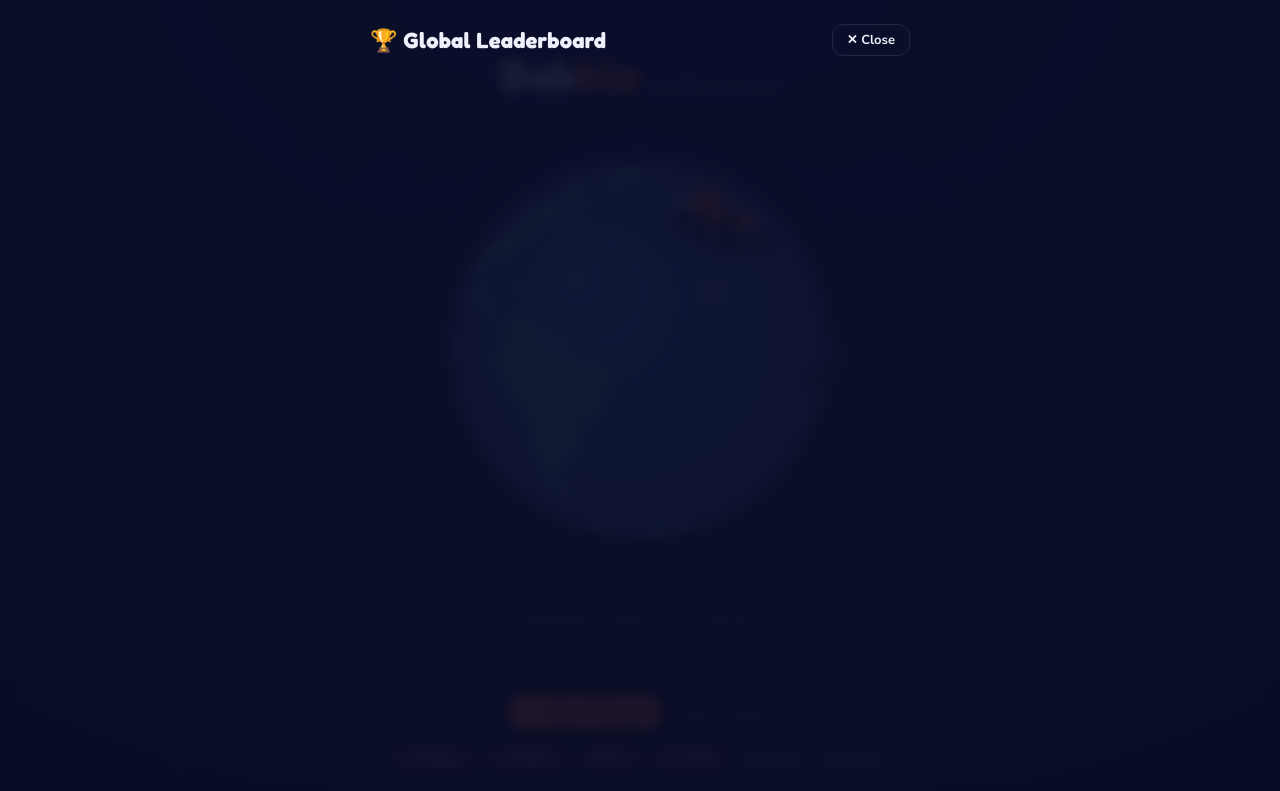
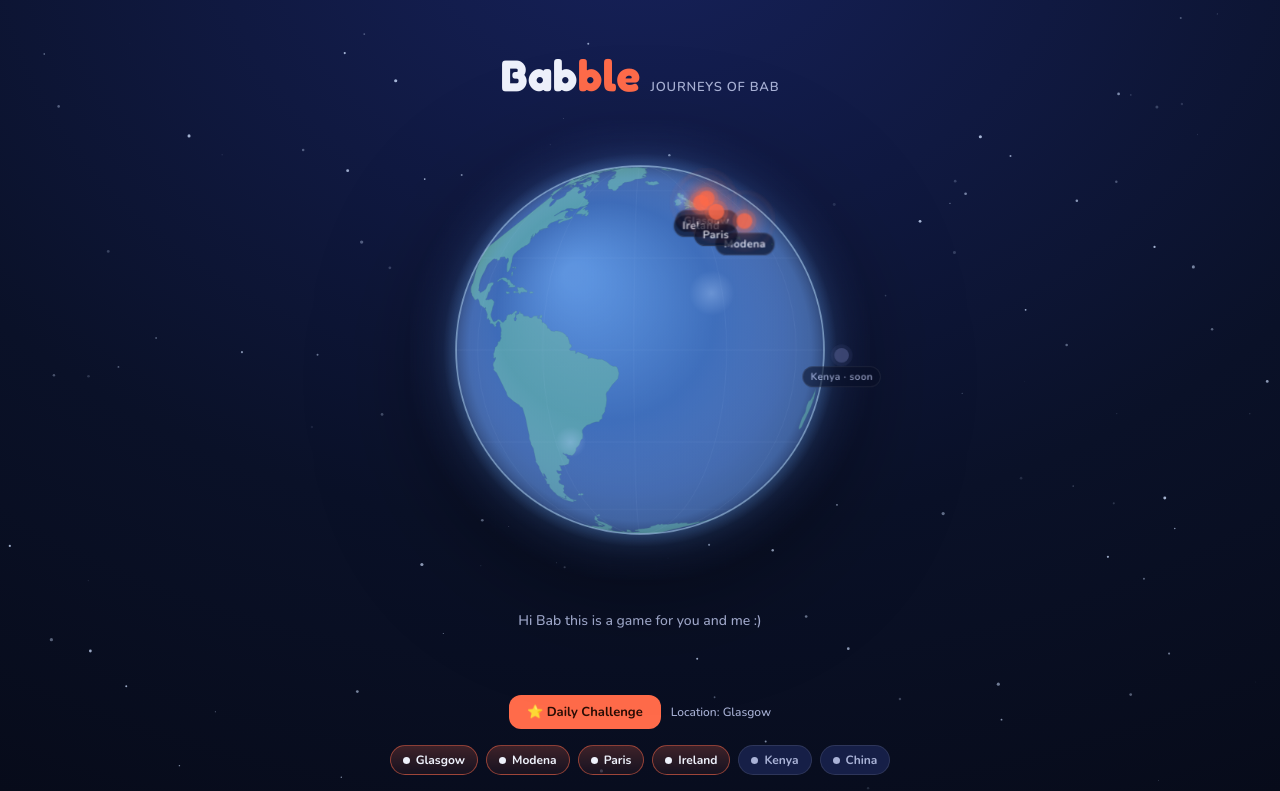
Before and after one commit to jackflanagan/Babble, a plain HTML site: page index.html in a window 1280 px wide. Shown: the top 791 px of the page. Drawn offline with nearby package versions, Linux system fonts and the light colour scheme.

Commit message:
Fix leaderboard overlay showing on load (display:flex overrode hidden attr)

```diff
--- a/index.html
+++ b/index.html
@@ -499,10 +499,10 @@
   </section>
 
   <!-- LEADERBOARD OVERLAY (full-screen, floats above everything) -->
-  <div id="overlayLeaderboard" hidden style="
-    position:fixed; inset:0; z-index:9000;
+  <div id="overlayLeaderboard" style="
+    display:none; position:fixed; inset:0; z-index:9000;
     background:rgba(10,14,40,0.92); backdrop-filter:blur(6px);
-    display:flex; flex-direction:column; align-items:center; justify-content:flex-start;
+    flex-direction:column; align-items:center; justify-content:flex-start;
     padding:24px 16px; overflow-y:auto; box-sizing:border-box;">
     <div style="width:100%;max-width:540px;">
       <div style="display:flex;align-items:center;justify-content:space-between;margin-bottom:16px;">
@@ -737,7 +737,7 @@
   function openLeaderboard(locationId){
     lbCurrentLocation = locationId || (LOCATIONS[0] && LOCATIONS[0].id);
     var overlay = document.getElementById('overlayLeaderboard');
-    overlay.hidden = false;
+    overlay.style.display = 'flex';
     buildLbTabs();
     loadLbTab(lbCurrentLocation);
   }
@@ -1495,7 +1495,7 @@
     openLeaderboard(null);
   });
   document.getElementById('btnLeaderboardClose').addEventListener('click', function(){
-    document.getElementById('overlayLeaderboard').hidden = true;
+    document.getElementById('overlayLeaderboard').style.display = 'none';
   });
 
   function togglePause(){
```
